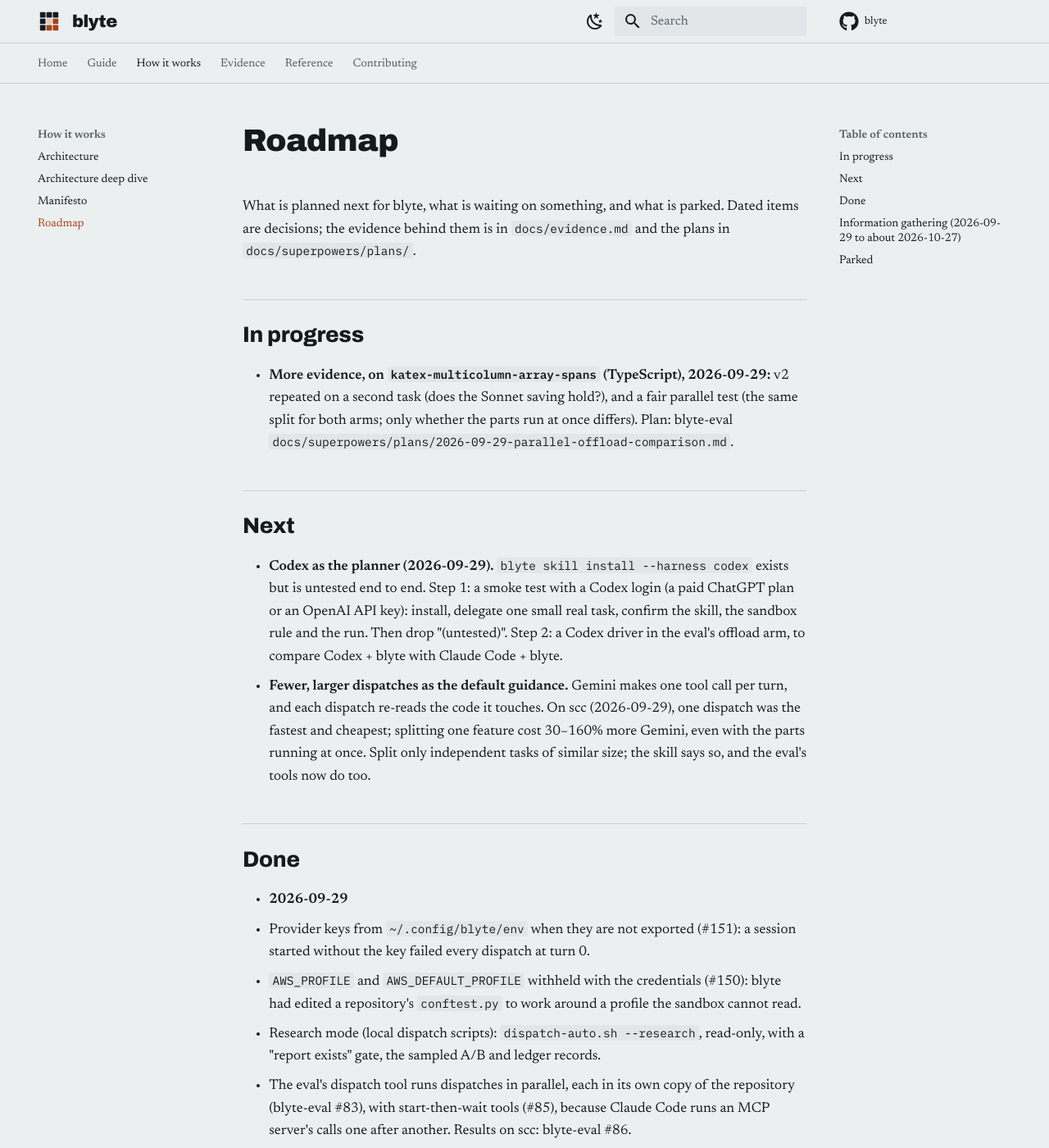
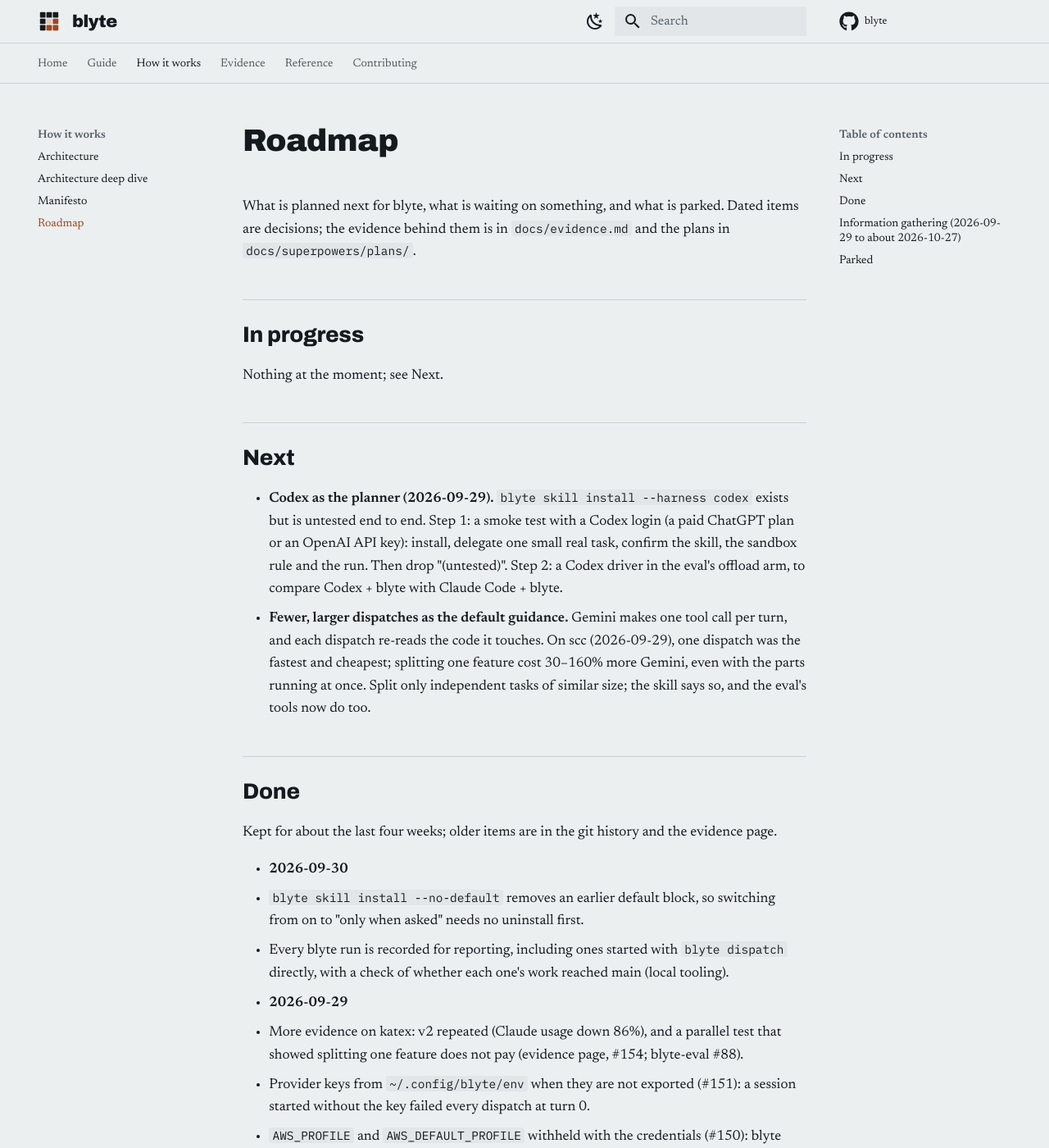
Before and after one commit to dnf0/blyte, an MkDocs documentation site: the page built from docs/roadmap.md, in a window 1280 px wide and 1400 px high. Shown: the whole window at 82% size. Built offline with MkDocs 1.6.1 and Material for MkDocs 9.7.7, drawn with Linux system fonts in a browser that asks for light colours; comment, search, counter and statistics services are not loaded.

Commit message:
docs: roadmap, move finished work to Done
Co-Authored-By: Claude Opus 5.5 (1M context) <noreply@anthropic.com>

```diff
--- a/docs/roadmap.md
+++ b/docs/roadmap.md
@@ -5,10 +5,7 @@ decisions; the evidence behind them is in `docs/evidence.md` and the plans in `d
 
 ## In progress
 
-- **More evidence, on `katex-multicolumn-array-spans` (TypeScript), 2026-09-29:** v2 repeated on a
-  second task (does the Sonnet saving hold?), and a fair parallel test (the same split for both arms;
-  only whether the parts run at once differs). Plan: blyte-eval
-  `docs/superpowers/plans/2026-09-29-parallel-offload-comparison.md`.
+Nothing at the moment; see Next.
 
 ## Next
 
@@ -24,7 +21,16 @@ decisions; the evidence behind them is in `docs/evidence.md` and the plans in `d
 
 ## Done
 
+Kept for about the last four weeks; older items are in the git history and the evidence page.
+
+- **2026-09-30**
+  - `blyte skill install --no-default` removes an earlier default block, so switching from on to
+    "only when asked" needs no uninstall first.
+  - Every blyte run is recorded for reporting, including ones started with `blyte dispatch`
+    directly, with a check of whether each one's work reached main (local tooling).
 - **2026-09-29**
+  - More evidence on katex: v2 repeated (Claude usage down 86%), and a parallel test that showed
+    splitting one feature does not pay (evidence page, #154; blyte-eval #88).
   - Provider keys from `~/.config/blyte/env` when they are not exported (#151): a session started
     without the key failed every dispatch at turn 0.
   - `AWS_PROFILE` and `AWS_DEFAULT_PROFILE` withheld with the credentials (#150): blyte had edited a
```
